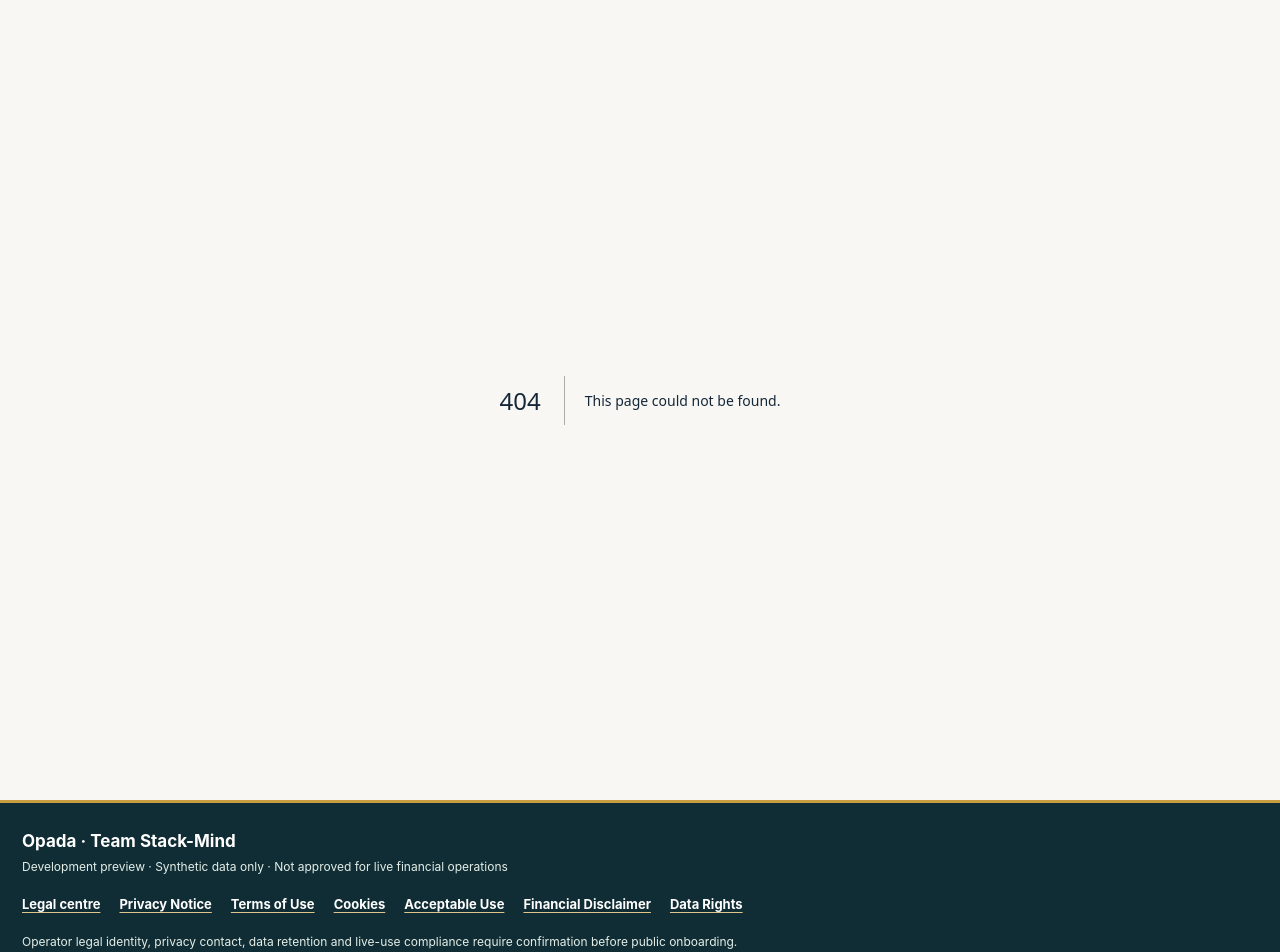
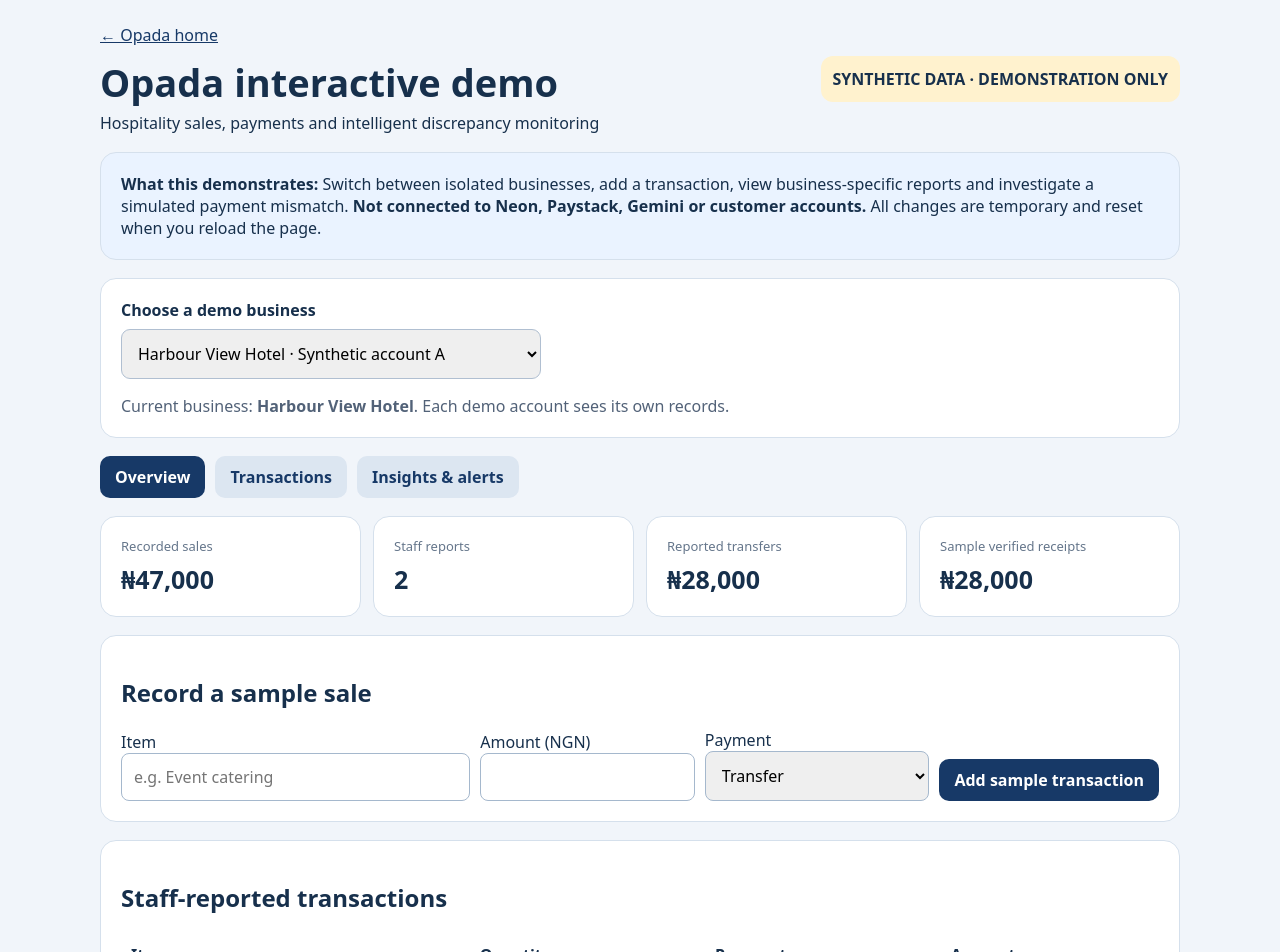
Before and after one commit to stephenrabbi/opada, a Next.js app: page /demo in a window 1280 px wide. Before the commit this address had no page. Shown: the top 952 px of the page. Built offline with nearby package versions, Linux system fonts and the light colour scheme.

Commit message:
feat(demo): add explicit isolated synthetic funder walkthrough for hospitality workflows

```diff
--- /dev/null
+++ b/app/demo/page.jsx
@@ -0,0 +1,53 @@
+'use client';
+import {useMemo,useState} from 'react';
+
+const initial=[
+ {id:1,item:'Hotel breakfast',type:'sale',quantity:8,unitPrice:3500,payment:'transfer',business:'hotel'},
+ {id:2,item:'Room service',type:'sale',quantity:2,unitPrice:9500,payment:'cash',business:'hotel'},
+ {id:3,item:'Cafe coffee',type:'sale',quantity:12,unitPrice:1800,payment:'transfer',business:'cafe'},
+ {id:4,item:'Sandwich',type:'sale',quantity:6,unitPrice:2800,payment:'cash',business:'cafe'}
+];
+const naira=n=>'₦'+Number(n).toLocaleString('en-NG');
+const panel={background:'#fff',border:'1px solid #d5e0ec',borderRadius:16,padding:20};
+const button={border:0,borderRadius:10,background:'#173967',color:'#fff',padding:'10px 15px',fontWeight:700,cursor:'pointer'};
+export default function FunderDemo(){
+ const [business,setBusiness]=useState('hotel');
+ const [transactions,setTransactions]=useState(initial);
+ const [item,setItem]=useState('');
+ const [amount,setAmount]=useState('');
+ const [payment,setPayment]=useState('transfer');
+ const [checked,setChecked]=useState(false);
+ const [message,setMessage]=useState('');
+ const [tab,setTab]=useState('overview');
+ const own=useMemo(()=>transactions.filter(x=>x.business===business),[transactions,business]);
+ const total=own.reduce((s,x)=>s+x.quantity*x.unitPrice,0);
+ const transfers=own.filter(x=>x.payment==='transfer').reduce((s,x)=>s+x.quantity*x.unitPrice,0);
+ const businessName=business==='hotel'?'Harbour View Hotel':'Cornerstone Café';
+ // Illustrative synthetic confirmed transfers, not a Paystack connection.
+ const demoReceipts=business==='hotel'?28000:20000;
+ const discrepancy=transfers-demoReceipts;
+ function add(e){
+  e.preventDefault();const numeric=Number(amount);
+  if(!item.trim()||!Number.isSafeInteger(numeric)||numeric<=0||numeric>10000000){setMessage('Enter an item and a whole naira amount between 1 and 10,000,000.');return}
+  setTransactions(prev=>[{id:Date.now(),item:item.trim().slice(0,80),type:'sale',quantity:1,unitPrice:numeric,payment,business},...prev]);
+  setItem('');setAmount('');setChecked(false);setMessage('Synthetic transaction recorded in this browser only.');
+ }
+ return <main style={{minHeight:'100vh',background:'#f1f5fa',color:'#17304c',fontFamily:'system-ui, sans-serif',padding:'24px 16px 70px'}}>
+  <div style={{maxWidth:1080,margin:'auto',display:'grid',gap:18}}>
+   <header style={{display:'flex',justifyContent:'space-between',gap:15,alignItems:'center',flexWrap:'wrap'}}>
+    <div><a href="/" style={{color:'#173967'}}>← Opada home</a><h1 style={{fontSize:'clamp(26px,5vw,38px)',margin:'10px 0 4px'}}>Opada interactive demo</h1><p style={{margin:0}}>Hospitality sales, payments and intelligent discrepancy monitoring</p></div>
+    <span style={{background:'#fff2ce',padding:12,borderRadius:12,fontWeight:700}}>SYNTHETIC DATA · DEMONSTRATION ONLY</span>
+   </header>
+   <section style={{...panel,background:'#eaf3ff'}} aria-label="Demo limitations"><strong>What this demonstrates:</strong> Switch between isolated businesses, add a transaction, view business-specific reports and investigate a simulated payment mismatch. <strong>Not connected to Neon, Paystack, Gemini or customer accounts.</strong> All changes are temporary and reset when you reload the page.</section>
+   <section style={panel}><label htmlFor="demo-business" style={{fontWeight:700}}>Choose a demo business</label><select id="demo-business" value={business} onChange={e=>{setBusiness(e.target.value);setChecked(false);setMessage('')}} style={{display:'block',marginTop:8,padding:12,width:'100%',maxWidth:420,borderRadius:9,border:'1px solid #b0bfd1',fontSize:16}}><option value="hotel">Harbour View Hotel · Synthetic account A</option><option value="cafe">Cornerstone Café · Synthetic account B</option></select><p style={{color:'#526278',marginBottom:0}}>Current business: <b>{businessName}</b>. Each demo account sees its own records.</p></section>
+   <nav aria-label="Demo sections" style={{display:'flex',gap:10,flexWrap:'wrap'}}>{[['overview','Overview'],['transactions','Transactions'],['alerts','Insights & alerts']].map(([id,label])=><button type="button" key={id} style={{...button,background:tab===id?'#173967':'#dce6f1',color:tab===id?'#fff':'#173967'}} onClick={()=>setTab(id)}>{label}</button>)}</nav>
+   <section style={{display:'grid',gridTemplateColumns:'repeat(auto-fit,minmax(180px,1fr))',gap:12}} aria-label="Business metrics">
+    {[['Recorded sales',naira(total)],['Staff reports',String(own.length)],['Reported transfers',naira(transfers)],['Sample verified receipts',naira(demoReceipts)]].map(([label,value])=><article key={label} style={panel}><div style={{fontSize:13,color:'#65768b'}}>{label}</div><strong style={{display:'block',fontSize:25,marginTop:7}}>{value}</strong></article>)}
+   </section>
+   {(tab==='overview'||tab==='transactions')&&<section style={panel}><h2>Record a sample sale</h2><form onSubmit={add} style={{display:'flex',gap:10,flexWrap:'wrap',alignItems:'end'}}><label style={{flex:'2 1 180px'}}>Item<input aria-label="Item" required maxLength={80} value={item} onChange={e=>setItem(e.target.value)} placeholder="e.g. Event catering" style={{display:'block',padding:12,width:'100%',boxSizing:'border-box',border:'1px solid #a5b8cd',borderRadius:8,fontSize:16}}/></label><label style={{flex:'1 1 130px'}}>Amount (NGN)<input aria-label="Amount in naira" required type="number" min="1" max="10000000" step="1" value={amount} onChange={e=>setAmount(e.target.value)} style={{display:'block',padding:12,width:'100%',boxSizing:'border-box',border:'1px solid #a5b8cd',borderRadius:8,fontSize:16}}/></label><label style={{flex:'1 1 140px'}}>Payment<select aria-label="Payment method" value={payment} onChange={e=>setPayment(e.target.value)} style={{display:'block',padding:12,width:'100%',border:'1px solid #a5b8cd',borderRadius:8,fontSize:16}}><option value="transfer">Transfer</option><option value="cash">Cash</option></select></label><button type="submit" style={button}>Add sample transaction</button></form>{message&&<p role="status">{message}</p>}</section>}
+   {(tab==='overview'||tab==='transactions')&&<section style={panel}><h2>Staff-reported transactions</h2><div style={{overflowX:'auto'}}><table style={{borderCollapse:'collapse',width:'100%',textAlign:'left'}}><thead><tr>{['Item','Quantity','Payment','Amount'].map(x=><th key={x} style={{padding:10,borderBottom:'1px solid #bbcbe0'}}>{x}</th>)}</tr></thead><tbody>{own.map(x=><tr key={x.id}><td style={{padding:10,borderBottom:'1px solid #edf0f4'}}>{x.item}</td><td style={{padding:10,borderBottom:'1px solid #edf0f4'}}>{x.quantity}</td><td style={{padding:10,borderBottom:'1px solid #edf0f4'}}>{x.payment}</td><td style={{padding:10,borderBottom:'1px solid #edf0f4'}}>{naira(x.quantity*x.unitPrice)}</td></tr>)}</tbody></table></div></section>}
+   {(tab==='overview'||tab==='alerts')&&<section style={panel}><h2>Illustrative payment reconciliation alert</h2><p>Staff-reported transfers: <strong>{naira(transfers)}</strong>. Synthetic receipt sample: <strong>{naira(demoReceipts)}</strong>.</p><p><strong>{discrepancy===0?'No discrepancy':discrepancy>0?'Unmatched reported transfers: '+naira(discrepancy):'Receipts exceed reports: '+naira(-discrepancy)}</strong></p><p>In the real Opada system, discrepancies require checking stored evidence before action. The sample receipt amount here is invented for demonstration.</p><button type="button" style={button} onClick={()=>setChecked(!checked)}>{checked?'Mark for investigation':'Review this sample alert'}</button>{checked&&<p role="status">Sample alert marked as reviewed in this browser.</p>}</section>}
+   <footer style={{fontSize:13,color:'#66788a'}}>Opada by Team Stack-Mind · Interactive funder walkthrough · No real payments, AI requests or financial operations occur on this page.</footer>
+  </div>
+ </main>
+}
```
